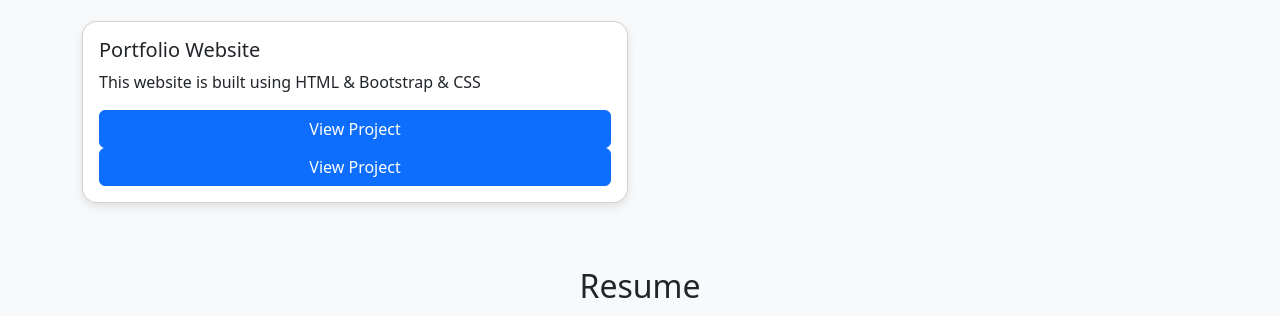
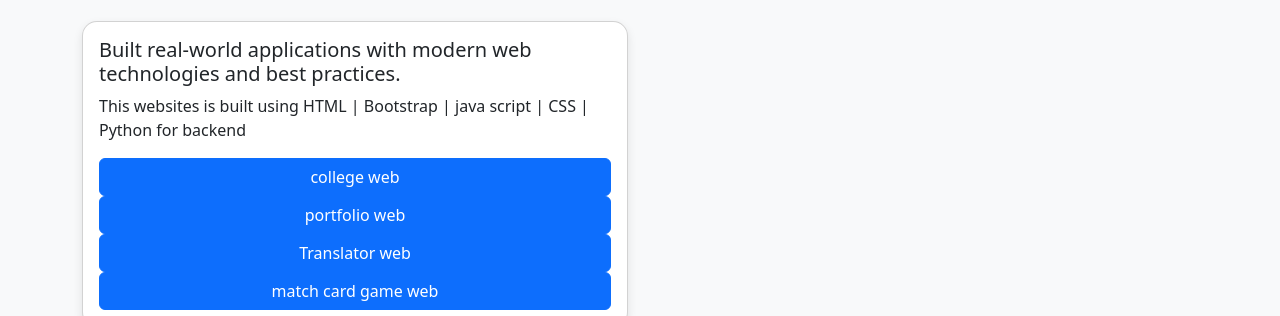
Before and after one commit to sayaliadsar/portfolio, a plain HTML site: page index.html in a window 1280 px wide. Shown: the part 454-770 px from the top of the page. Drawn offline with nearby package versions, Linux system fonts and the light colour scheme.

Commit message:
Update index.html

```diff
--- a/index.html
+++ b/index.html
@@ -79,11 +79,18 @@
 
       <div class="col-md-6 col-12 mb-3">
         <div class="card p-3">
-          <h5>Portfolio Website</h5>
-          <p>This website is built using HTML & Bootstrap & CSS</p>
-          <a href="https://sayaliadsar.github.io/siitpaniv/" class="btn btn-primary">View Project</a>
- <a href="https://sayaliadsar.github.io/portfolio/" class="btn btn-primary">View Project</a>
-        </div>
+          <h5>Built real-world applications with modern web technologies and best practices.</h5>
+          <p>This websites is built using HTML | Bootstrap | java script | CSS | Python for  backend </p>
+
+  <a href="https://sayaliadsar.github.io/siitpaniv/" class="btn btn-primary">college web</a>
+
+<a href="https://sayaliadsar.github.io/portfolio/" class="btn btn-primary">portfolio web</a>
+
+<a href="https://translator-42ra.onrender.com" class="btn btn-primary">Translator web</a>
+
+<a href="https://sayaliadsar.github.io/mind-match-master/" class="btn btn-primary">match card game web</a>
+
+ </div>
       </div>
 
       <!-- Add more projects like above -->
```
